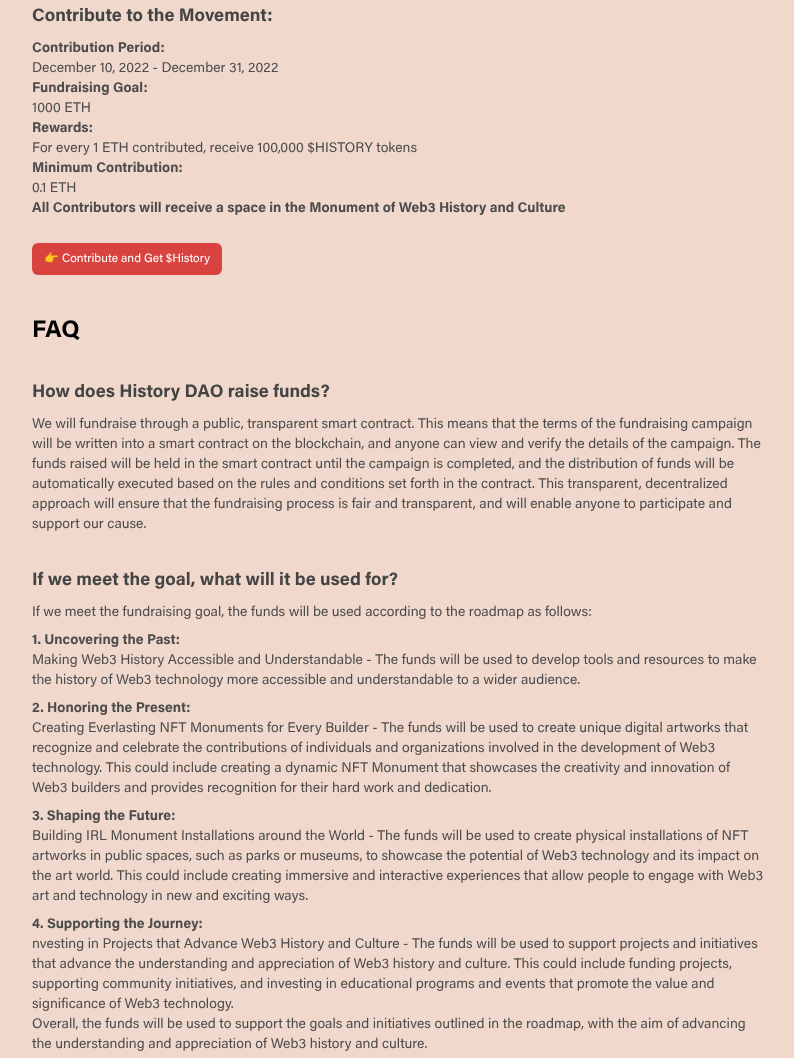
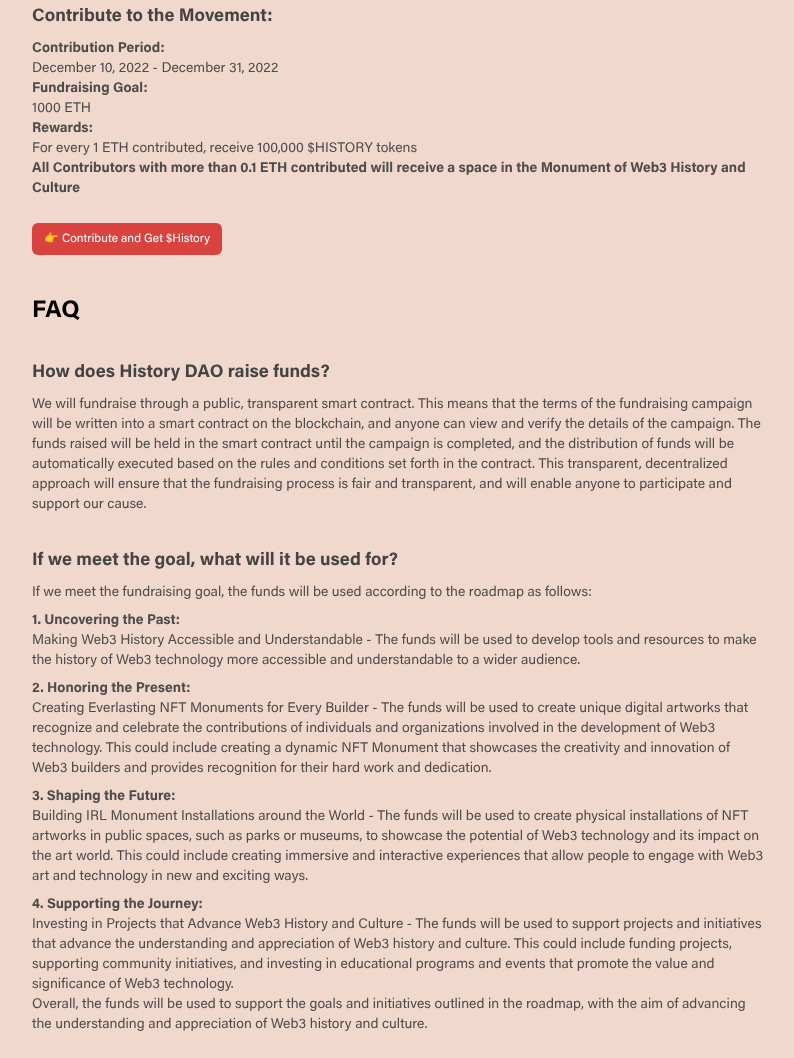
Before and after one commit to TheHistoryDAO/website, a website built with Vite: page index.html in a window 1280 px wide. Shown: the part 897-1955 px from the top of the page, without its empty margins (240-1034 px from the left). Built offline with nearby package versions, Linux system fonts and the light colour scheme; some packages are replaced by stand-ins of ours.

Commit message:
Some wording

```diff
--- a/index.html
+++ b/index.html
@@ -67,9 +67,7 @@
           <p>1000 ETH</p>
           <h6>Rewards:</h6>
           <p>For every 1 ETH contributed, receive 100,000 $HISTORY tokens</p>
-          <h6>Minimum Contribution:</h6>
-          <p>0.1 ETH</p>
-          <h6>All Contributors will receive a space in the Monument of Web3 History and Culture</h6>
+          <h6>All Contributors with more than 0.1 ETH contributed will receive a space in the Monument of Web3 History and Culture</h6>
           <a href="https://juicebox.historydao.me/@thehistorydao" class="hd-button my-6">👉 Contribute and Get $History</a>
         </section>
       </div>
@@ -119,7 +117,7 @@
             <li>
               <h6>4. Supporting the Journey:</h6>
               <p>
-                nvesting in Projects that Advance Web3 History and Culture - The funds will be used to support projects
+                Investing in Projects that Advance Web3 History and Culture - The funds will be used to support projects
                 and initiatives that advance the understanding and appreciation of Web3 history and culture. This could
                 include funding projects, supporting community initiatives, and investing in educational programs and
                 events that promote the value and significance of Web3 technology.
```
